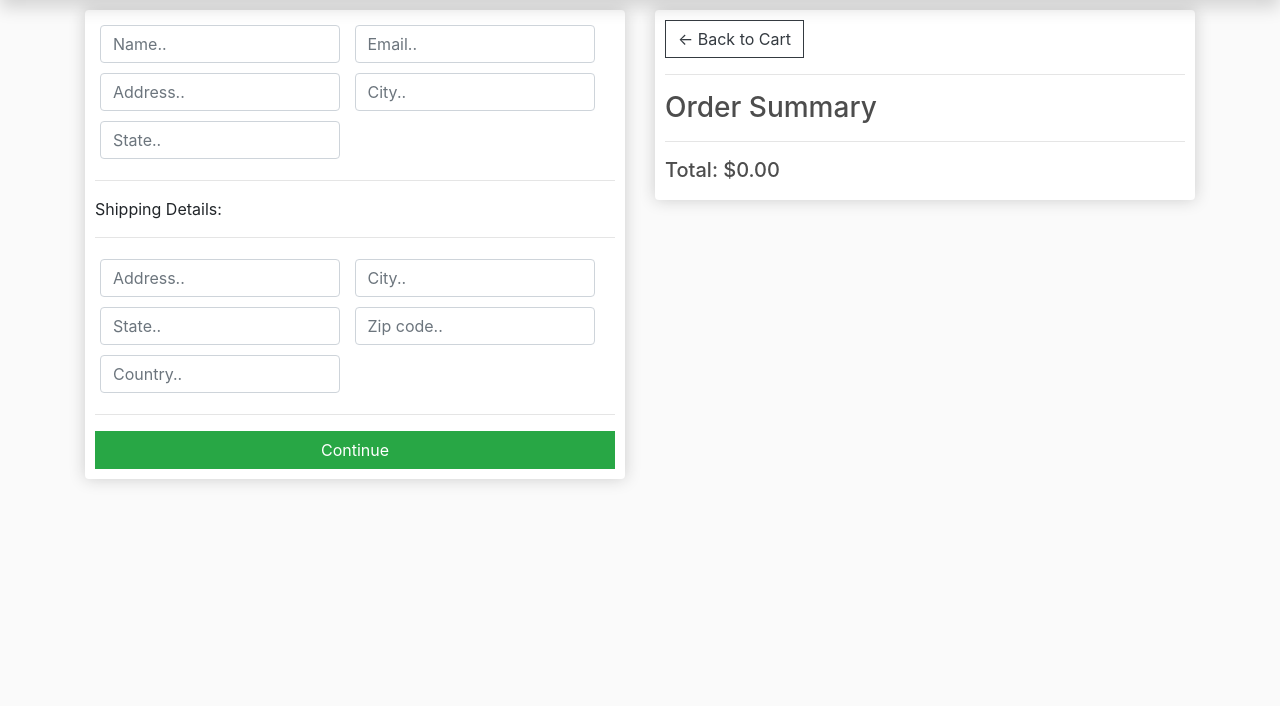
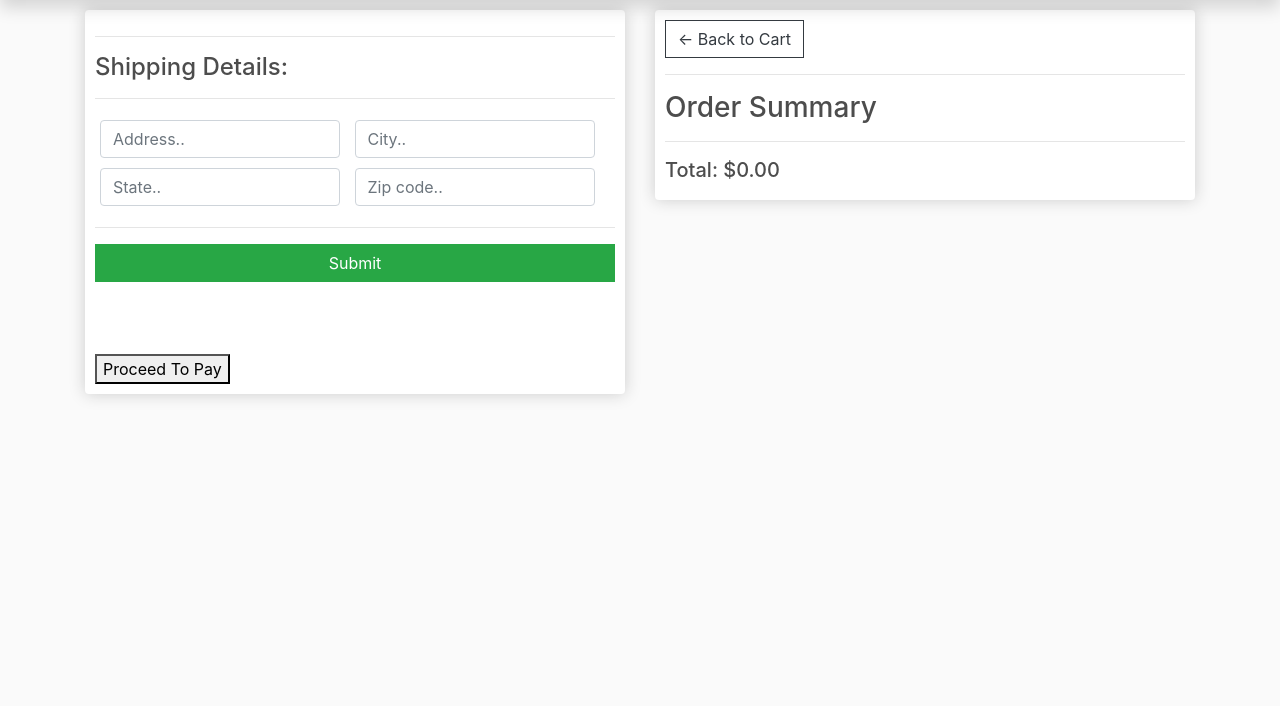
Before and after one commit to AjitKumarShukla3038/bookstore, a Django app: page /checkout/ in a window 1280 px wide. Shown: the part 57-763 px from the top of the page. Run offline with Django 4.2, Linux system fonts and the light colour scheme; the visitor is signed in with stand-in values (Sample User, id 1); data that the repository does not hold is empty; some libraries are stand-ins or nearby versions.

Commit message:
shipping address updated

```diff
--- a/store/forms.py
+++ b/store/forms.py
@@ -16,7 +16,7 @@ class BookSearchForm(forms.Form):
 #         fields = ['quantity']
 
 
-class ShippingAddress(forms.ModelForm):
+class ShippingAddressForm(forms.ModelForm):
 	class Meta:
 		model = ShippingAddress
 		fields = ['address', 'city', 'state', 'zipcode']
--- a/store/models.py
+++ b/store/models.py
@@ -73,6 +73,8 @@ class ShippingAddress(models.Model):
     state = models.CharField(max_length=200)
     zipcode = models.CharField(max_length=200)
     date_added = models.DateTimeField(auto_now_add=True)
+    is_default = models.BooleanField(default=True)  # New field indicating the default address
+
 
     def __str__(self):
         return self.address
--- a/store/urls.py
+++ b/store/urls.py
@@ -16,6 +16,5 @@ urlpatterns = [
     path('addtocart/<int:product_id>',views.addtocart,name='addtocart'),
     path('update_cart/<int:cart_item_id>/', views.update_cart,name='update_cart'),
     path('remove_from_cart/<int:cart_item_id>',views.remove_from_cart,name='remove_from_cart'),
-    # path('add_address',views.add_shipping_address,name='add_address'),
 
 ]
--- a/store/views.py
+++ b/store/views.py
@@ -5,10 +5,11 @@ import json
 import datetime
 from django.core.paginator import Paginator, EmptyPage, PageNotAnInteger
 
-from .forms import BookSearchForm,ShippingAddress
+from .forms import BookSearchForm,ShippingAddressForm
 from .utils import cookieCart,cartData
 from django.contrib import messages
 from django.shortcuts import redirect
+
 
 
 def category(request, cat):
@@ -123,12 +124,31 @@ def store(request):
 
 def checkout(request):
     cart_items = Cart.objects.filter(user=request.user)
+    user_default_address = ShippingAddress.objects.filter(user=request.user, is_default=True).first()
+
     cart_total = 0
 
     for item in cart_items:
         item.total_price = item.product.price * item.quantity
         cart_total += item.total_price
-    return render(request, 'store/checkout.html', {'cart_items': cart_items, 'cart_total': cart_total})
+
+
+    if request.method=='POST':
+        form=ShippingAddressForm(request.POST)
+        if form.is_valid():
+            shipping_address = form.save(commit=False)
+            shipping_address.user = request.user
+            shipping_address.save()
+            messages.success(request, 'Address saved successfully.')
+            return redirect('checkout')
+        else:
+            pass
+    else:
+
+        form_data = {'use_default_address': True} if user_default_address else {}
+        form = ShippingAddressForm(initial=form_data)
+
+    return render(request, 'store/checkout.html', {'cart_items': cart_items, 'cart_total': cart_total,'form': form,'user_default_address': user_default_address})
 
 
 
--- a/templates/store/checkout.html
+++ b/templates/store/checkout.html
@@ -1,33 +1,18 @@
 {% extends 'store/main.html' %}
 {% load static %}
 {% block content %}
+
      <div class="row">
 		<div class="col-lg-6">
 			<div class="box-element" id="form-wrapper">
 
-				<form id="form">
+				<form method="POST">
+					{% csrf_token %}
 					<div id="user-info">
-						<div class="form-field">
-							<input required class="form-control" type="text" name="name" placeholder="Name..">
-						</div>
-						<div class="form-field">
-							<input required class="form-control" type="email" name="email" placeholder="Email..">
-						</div>
-						<div class="form-field">
-							<input class="form-control" type="text" name="address" placeholder="Address..">
-						</div>
-						<div class="form-field">
-							<input class="form-control" type="text" name="city" placeholder="City..">
-						</div>
-						<div class="form-field">
-							<input class="form-control" type="text" name="state" placeholder="State..">
-						</div>
-					</div>
+						<hr>
+						<h4>Shipping Details:</h4>
+						<hr>
 
-					<div id="shipping-info">
-						<hr>
-						<p>Shipping Details:</p>
-						<hr>
 						<div class="form-field">
 							<input class="form-control" type="text" name="address" placeholder="Address..">
 						</div>
@@ -40,27 +25,25 @@
 						<div class="form-field">
 							<input class="form-control" type="text" name="zipcode" placeholder="Zip code..">
 						</div>
-						<div class="form-field">
-							<input class="form-control" type="text" name="country" placeholder="Country..">
-						</div>
 					</div>
 
 					<hr>
-					<input id="form-button" class="btn btn-success btn-block" type="submit" value="Continue">
+					<input id="form-button" class="btn btn-success btn-block" type="submit" value="Submit">
+
+					<br>
+
+					{% if user_default_address %}
+					<h4>Default Address</h4>
+					<p>{{ user_default_address.address }}</p>
+					<p>{{ user_default_address.city }}, {{ user_default_address.state }}, {{ user_default_address.zipcode }}</p>
+					<input type="checkbox" name="use_default_address"> Use Default Address
+				{% endif %}
+				<br>
+				<br>
+				<button type="submit">Proceed To Pay</button>
 				</form>
+
 			</div>
-
-			<br>
-			<form method="post">
-				{% csrf_token %}
-				<div class="box-element hidden" id="payment-info">
-					<small>Payment Options</small>
-					<button id="make-payment">Make payment</button>
-					<div id="paypal-button-container"></div>
-				</div>
-			</form>
-
-
 		</div>
 
 		<div class="col-lg-6">
@@ -86,7 +69,7 @@
 
 
 
-	<script type="text/javascript">
+	<!-- <script type="text/javascript">
 		var shipping = '{{order.shipping}}'
 
 		if (shipping == 'False'){
@@ -115,5 +98,5 @@
 
 
 
-	</script>
+	</script> -->
 {% endblock content %}
```
Also changed, not shown: store/migrations/0008_shippingaddress_is_default.py (added), store/migrations/0009_alter_shippingaddress_is_default.py (added).
